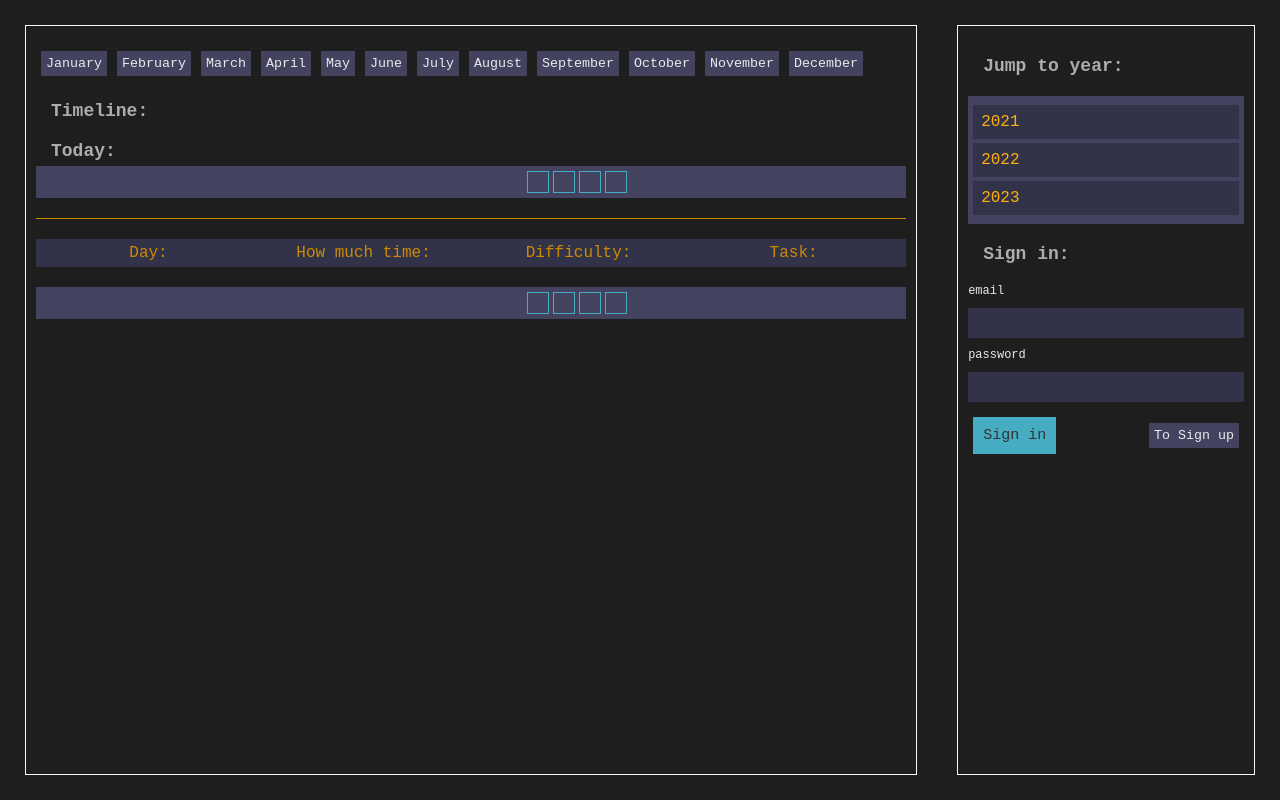
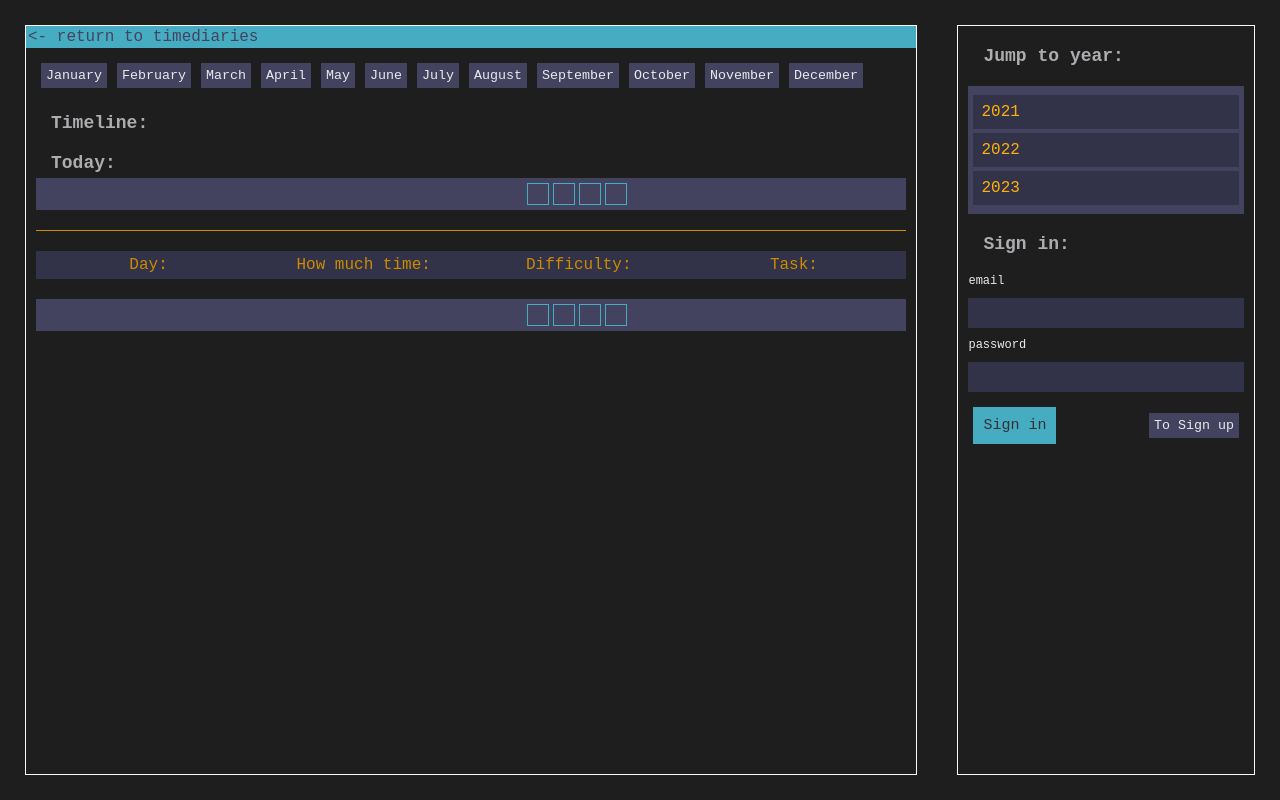
Before and after one commit to momo-hash1/timetracker, a React app: page / in a window 1280 px wide. Built offline with nearby package versions, Linux system fonts and the light colour scheme.

Commit message:
navbar on main in sectionDivider

```diff
--- a/public/style.css
+++ b/public/style.css
@@ -19,7 +19,12 @@ p {
 .main-section {
   border: 1px solid #f7f7f7;
   height: 100%;
-  padding: 10px;
+}
+
+.main-section > div{
+  padding-left: 10px;
+  padding-right: 10px;
+  padding-bottom: 10px;
 }
 
 .functional-section {
@@ -251,3 +256,10 @@ button {
   padding: 10px;
   font-size: 15px;
 }
+
+.navigation{
+  background-color: #46acc2;
+  padding: 2px;
+  color: #434360;
+  cursor: pointer;
+}
--- a/src/ui/components/containers/SectionDivider.js
+++ b/src/ui/components/containers/SectionDivider.js
@@ -4,7 +4,10 @@ import EssentialAside from "./essentialAside";
 const SectionDivider = (props) => {
   return (
     <div className="section-divider">
-      <main className="timeline-section main-section">{props.main}</main>
+      <main className="timeline-section main-section">
+        { props.nav}
+        <div>{props.main}</div>
+      </main>
       <aside className="functional-section main-section">
         <div
           style={{
--- a/src/ui/components/widgets/auth.js
+++ b/src/ui/components/widgets/auth.js
@@ -15,13 +15,13 @@ const Auth = (props) => {
 
   React.useEffect(() => {
     if (formState.errors.email) {
-      alert("email required");
+      console.log("email required");
     }
     if (formState.errors.password) {
-      alert("password required");
+      console.log("password required");
     }
     if (formState.errors.passwordAgain) {
-      alert("password is not same");
+      console.log("password is not same");
     }
     }, [formState]);
 
--- a/src/ui/components/widgets/messageBox.js
+++ b/src/ui/components/widgets/messageBox.js
@@ -4,11 +4,6 @@ import React from "react";
 
 const MessageBox = (props) => {
   const [messages, setMessages] = React.useState([
-    { text: "Required password" },
-    { text: "Required email" },
-    { text: "Passwords is not same" },
-    { text: "Passwords is not same" },
-    { text: "Passwords is not same" },
   ]);
 
   const clearMessage = (message) => {
--- /dev/null
+++ b/src/ui/components/widgets/navigation.js
@@ -0,0 +1,9 @@
+const Navigation = (props) => {
+  return (
+    <nav className="navigation" onClick={() => props.doClick()}>
+      {`<- ${props.title}`}
+    </nav>
+  );
+};
+
+export default Navigation;
--- a/src/ui/pages/timeDiary.js
+++ b/src/ui/pages/timeDiary.js
@@ -2,6 +2,7 @@ import SectionDivider from "../components/containers/SectionDivider";
 import Timeline from "../components/timeline/Timeline";
 import FunctionWidgets from "../components/functionWidgets";
 import React from "react";
+import Navigation from "../components/widgets/navigation";
 
 const TimeDiary = () => {
   const [year, setYear] = React.useState(new Date().getFullYear());
@@ -10,9 +11,8 @@ const TimeDiary = () => {
   return (
     <SectionDivider
       main={<Timeline year={year} month />}
-      aside={
-      <FunctionWidgets />
-    }
+      nav={<Navigation doClick={() => {}} title={"return to timediaries"}/>}
+      aside={<FunctionWidgets />}
     />
   );
 };
```
